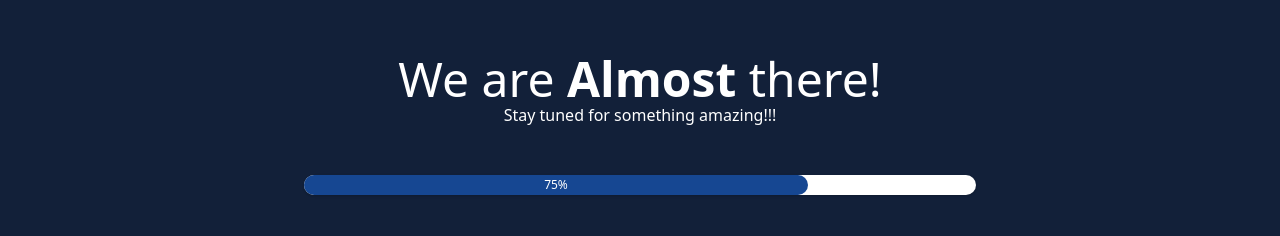
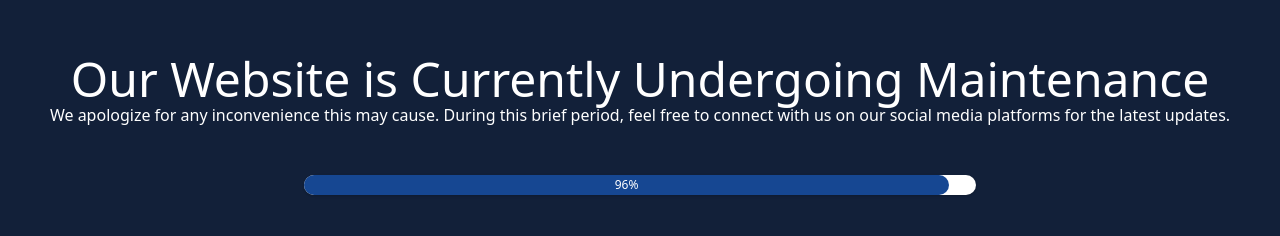
Before and after one commit to paulgrammer/swc, a plain HTML site: page index.html in a window 1280 px wide. Shown: the part 241-477 px from the top of the page. Drawn offline with nearby package versions, Linux system fonts and the light colour scheme.

Commit message:
Update index.html
mainatainance

```diff
--- a/index.html
+++ b/index.html
@@ -20,8 +20,8 @@
       ></div>
 
       <div class="z-50 flex flex-col justify-center text-white w-full h-screen">
-        <h1 class="text-5xl">We are <b>Almost</b> there!</h1>
-        <p>Stay tuned for something amazing!!!</p>
+        <h1 class="text-5xl">Our Website is Currently Undergoing Maintenance</h1>
+        <p>We apologize for any inconvenience this may cause. During this brief period, feel free to connect with us on our social media platforms for the latest updates.</p>
 
         <div class="mt-10 mb-5">
           <div
@@ -29,9 +29,9 @@
           >
             <div
               class="rounded-full text-xs leading-none text-center text-white py-1"
-              style="width: 75%; background: #164792"
+              style="width: 96%; background: #164792"
             >
-              75%
+              96%
             </div>
           </div>
         </div>
```
